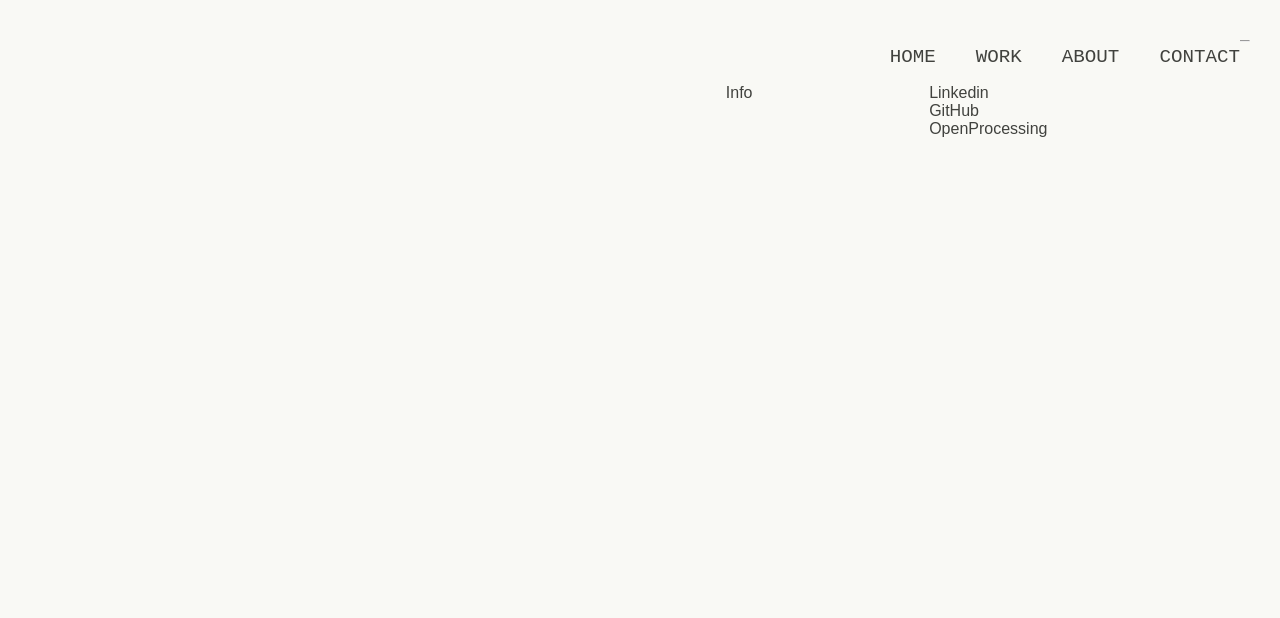
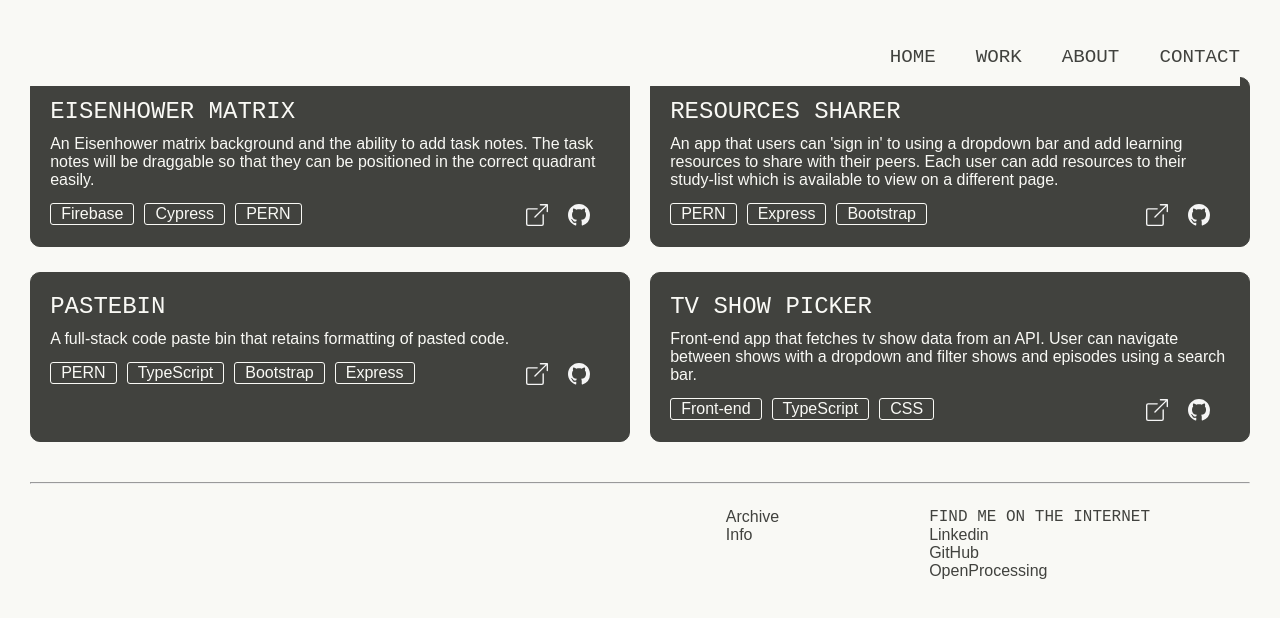
Before and after one commit to niamhbrockbank/portfolio, a React (Create React App) app: page /work in a window 1280 px wide. Shown: the top 618 px of the page. Built offline with nearby package versions, Linux system fonts and the light colour scheme.

Commit message:
Move project list to WORK page

```diff
--- a/src/App.tsx
+++ b/src/App.tsx
@@ -5,6 +5,7 @@ import ProjectPage from "./components/ProjectPage/ProjectPage";
 import projectsArchive from "./projectsArchive.json";
 import { Route, Routes } from "react-router-dom";
 import Home from "./components/Home/Home";
+import Work from "./components/Work";
 
 function App(): JSX.Element {
   return (
@@ -14,7 +15,7 @@ function App(): JSX.Element {
         <Route path="/" element={<Home />} />
         <Route
           path="/work"
-          // element={<Work />}
+          element={<Work projectsArchive={projectsArchive}/>}
         />
         <Route
           path="/work/:id"
--- a/src/components/Home/Home.tsx
+++ b/src/components/Home/Home.tsx
@@ -1,13 +1,10 @@
 import Intro from "./Intro";
-import ProjectsSection from "./ProjectsSection";
-import projectsArchive from "../../projectsArchive.json";
 
 export default function Home(): JSX.Element {
   return (
     <>
       <div className="main_page">
         <Intro />
-        <ProjectsSection projectsArchive={projectsArchive} />
       </div>
     </>
   );
--- /dev/null
+++ b/src/components/Work.tsx
@@ -0,0 +1,10 @@
+import { Project } from "../types";
+import ProjectsSection from "./Home/ProjectsSection";
+
+interface IProps {
+    projectsArchive: Project[];
+  }
+
+export default function Work({projectsArchive} : IProps):JSX.Element{
+    return <ProjectsSection projectsArchive={projectsArchive} />
+}
```
